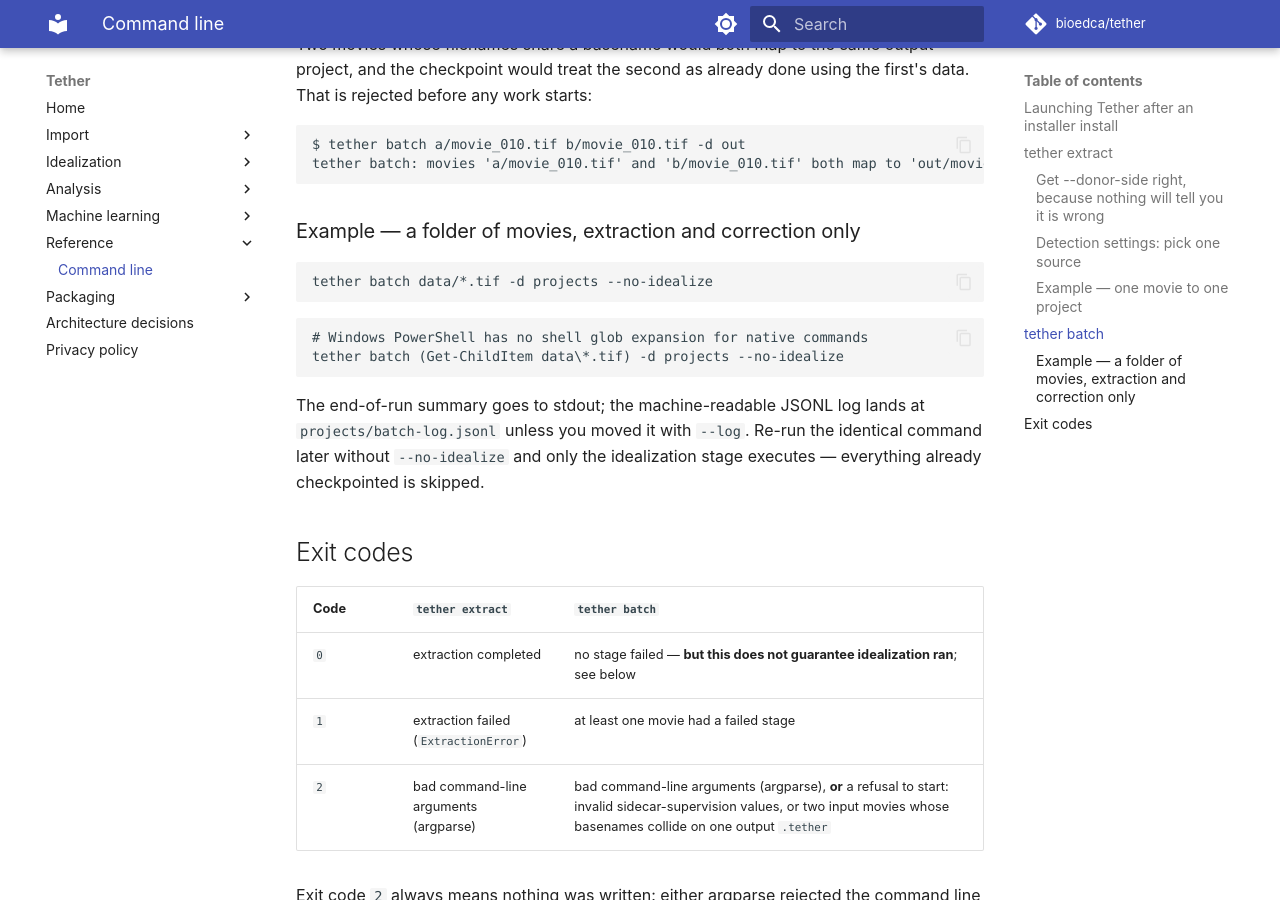
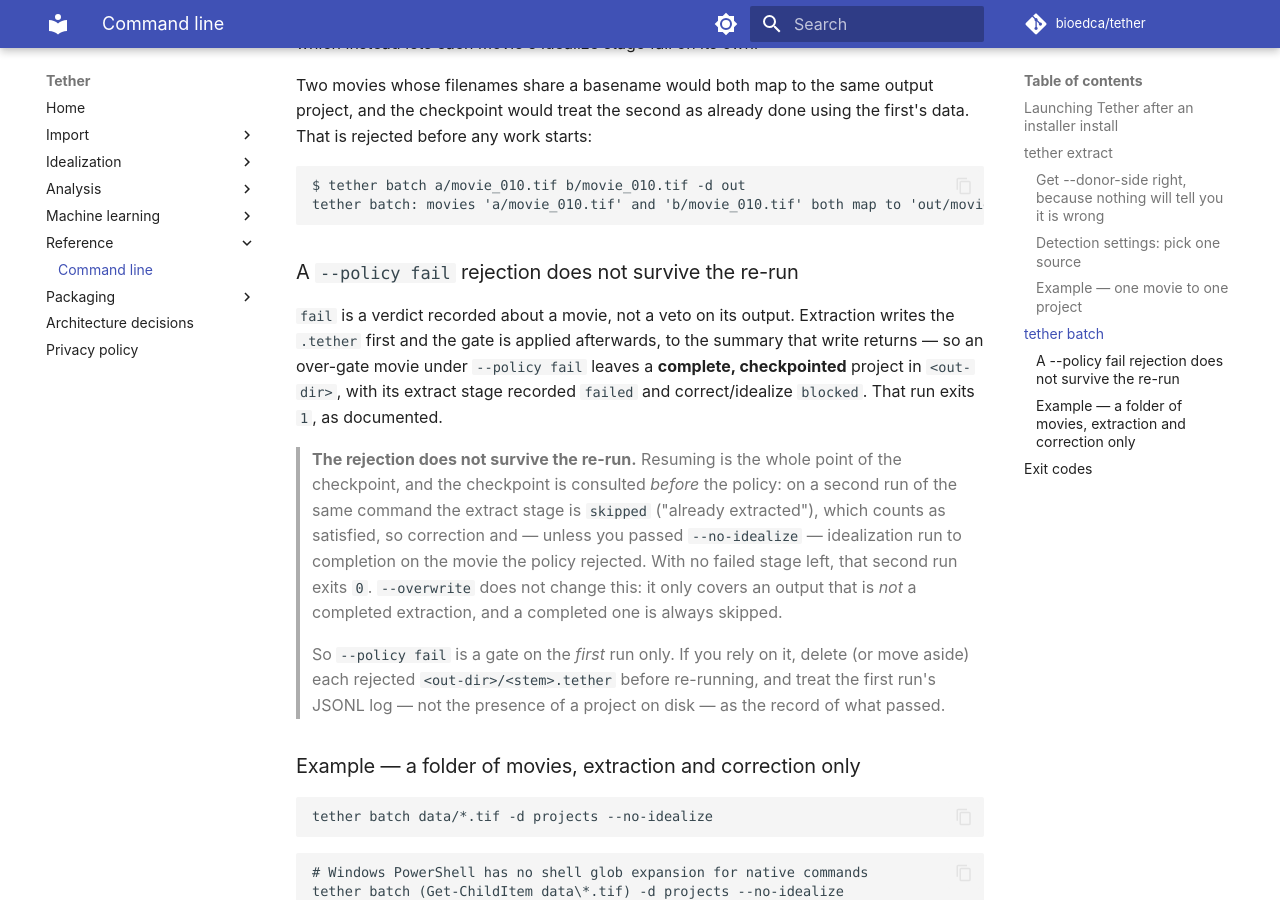
Before and after one commit to bioedca/tether, an MkDocs documentation site: the page built from docs/cli.md, in a window 1280 px wide and 900 px high, scrolled down 5776 px. Built offline with MkDocs 1.6.1 and Material for MkDocs 9.7.7, drawn with Linux system fonts in a browser that asks for light colours; comment, search, counter and statistics services are not loaded; the version menu is left out; some of the changed text lies outside the part shown.

Commit message:
docs(reference): document that --policy fail does not survive a re-run
One of two review findings valid; the other was already fixed at HEAD.

`--policy fail` is applied AFTER the project file is written, and `_do_extract`
consults the extraction checkpoint before the policy branch. So the rejected
project is on disk, `_is_extracted` sees it, the stage resumes as `skipped`
(which counts as satisfied), and the run that the policy rejected completes and
exits 0. `--overwrite` does not rescue it — the checkpoint short-circuits first.

Reproduced end to end through the real `run_batch`:

    run 1: extract=failed, correct=blocked, idealize=blocked  (project on disk)
    run 2: extract=skipped, correct=done,   idealize=done     -> exit 0

Documented as its own subsection with the remedy (delete the rejected
`<out-dir>/<stem>.tether`; the first run's JSONL log is the record), and the
`--policy` table row now says the verdict does not survive a re-run.

`test_the_policy_fail_resume_caveat_matches_the_runner` guards it in both
directions: it asserts the source order in `_do_extract` (checkpoint before
policy), so if the runner is ever fixed the test fails and the caveat must come
off the page. Source-order only, so it stays on the base matrix.

The PowerShell PATH finding was stale — 5cb1d7a already split the session-only
and persistent forms. Re-verified the snippet parses as PowerShell.

Also reworded the new heading so it does not start with `--`: with
`validation.anchors: warn` under `--strict`, a heading starting with a hyphen
slugifies to a leading-hyphen id and the in-page anchor fails the build.

````diff
--- a/docs/cli.md
+++ b/docs/cli.md
@@ -169,7 +169,7 @@ tether batch [-h] -d OUT_DIR [--tmap PATH] [--tdat PATH] [--policy {warn,fail}]
 | `-d OUT_DIR`, `--out-dir OUT_DIR` | *(required)* | directory for the per-movie `.tether` projects (created if absent) |
 | `--tmap PATH` | none | a shared imported Deep-LASI `.tmap` applied to every movie |
 | `--tdat PATH` | none | a shared Deep-LASI `.tdat` detection config applied to every movie |
-| `--policy {warn,fail}` | `warn` | over-gate registration policy: `warn` keeps an over-gate movie with a flag; `fail` fails it |
+| `--policy {warn,fail}` | `warn` | over-gate registration policy: `warn` keeps an over-gate movie with a flag; `fail` records that movie's extract stage as failed — the project file is still written, and the verdict does not survive a re-run ([see below](#a-policy-fail-rejection-does-not-survive-the-re-run)) |
 | `--no-idealize` | off | skip the idealization stage (extract + correct only) |
 | `--overwrite` | off | re-extract a movie whose output exists but is not a completed extraction |
 | `--log PATH` | `<out-dir>/batch-log.jsonl` | write a JSONL structured log here |
@@ -193,6 +193,26 @@ rejected before any work starts:
 $ tether batch a/movie_010.tif b/movie_010.tif -d out
 tether batch: movies 'a/movie_010.tif' and 'b/movie_010.tif' both map to 'out/movie_010.tether'; rename one or use a separate --out-dir
 ```
+
+### A `--policy fail` rejection does not survive the re-run
+
+`fail` is a verdict recorded about a movie, not a veto on its output. Extraction writes
+the `.tether` first and the gate is applied afterwards, to the summary that write
+returns — so an over-gate movie under `--policy fail` leaves a **complete, checkpointed**
+project in `<out-dir>`, with its extract stage recorded `failed` and correct/idealize
+`blocked`. That run exits `1`, as documented.
+
+> **The rejection does not survive the re-run.** Resuming is the whole point of the
+> checkpoint, and the checkpoint is consulted *before* the policy: on a second run of the
+> same command the extract stage is `skipped` ("already extracted"), which counts as
+> satisfied, so correction and — unless you passed `--no-idealize` — idealization run to
+> completion on the movie the policy rejected. With no failed stage left, that second run
+> exits `0`. `--overwrite` does not change this: it only covers an output that is *not* a
+> completed extraction, and a completed one is always skipped.
+>
+> So `--policy fail` is a gate on the *first* run only. If you rely on it, delete (or move
+> aside) each rejected `<out-dir>/<stem>.tether` before re-running, and treat the first
+> run's JSONL log — not the presence of a project on disk — as the record of what passed.
 
 ### Example — a folder of movies, extraction and correction only
 
````
Also changed, not shown: 1 other file.
